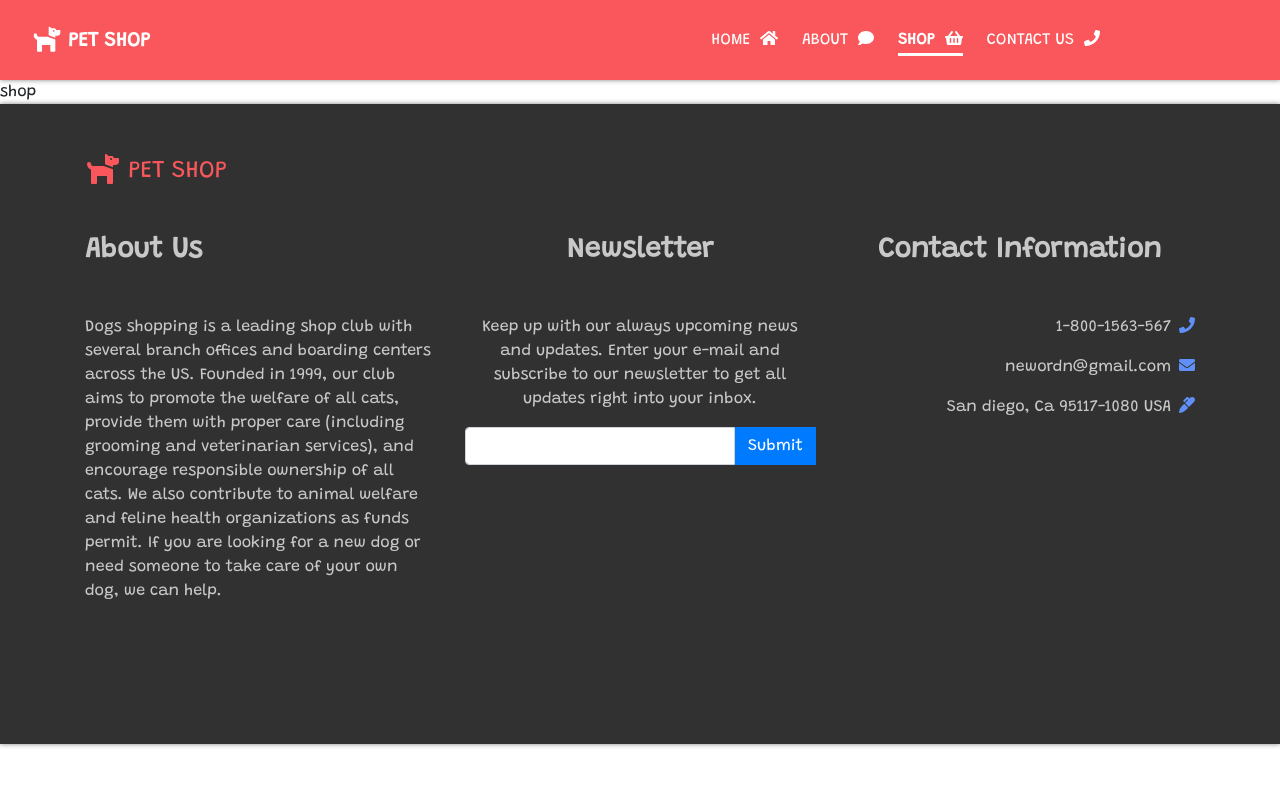
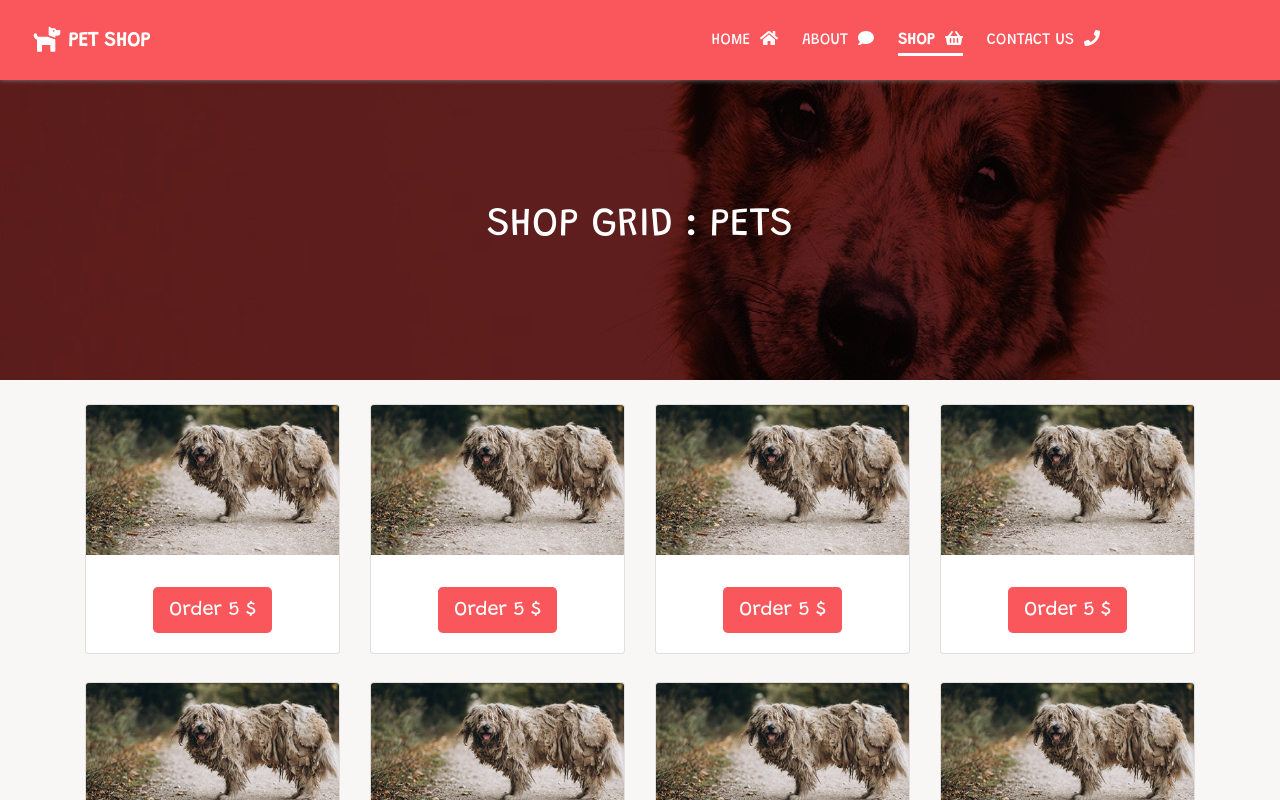
Before and after one commit to newordn/dogs-shopping, a React (Create React App) app: page /shop in a window 1280 px wide. Shown: the top 800 px of the page. Built offline with nearby package versions, Linux system fonts and the light colour scheme.

Commit message:
Updated Shop page, and refractoring dog component

```diff
--- a/src/components/Dog/Dog.js
+++ b/src/components/Dog/Dog.js
@@ -1,7 +1,8 @@
 import React from "react";
 import { Card, Button } from "react-bootstrap";
 
-export function Dog({ price, img, description }) {
+export function Dog({ dog }) {
+  const { price, img, description } = dog;
   return (
     <Card>
       <Card.Img variant="top" src={img} />
--- /dev/null
+++ b/src/consts/dogs.js
@@ -0,0 +1,92 @@
+export const DOGS_TO_SELL = [
+  {
+    img: "/statics/imgs/article1.jpg",
+    price: 5
+  },
+  {
+    img: "/statics/imgs/article1.jpg",
+    price: 5
+  },
+  {
+    img: "/statics/imgs/article1.jpg",
+    price: 5
+  },
+  {
+    img: "/statics/imgs/article1.jpg",
+    price: 5
+  },
+  {
+    img: "/statics/imgs/article1.jpg",
+    price: 5
+  },
+  {
+    img: "/statics/imgs/article1.jpg",
+    price: 5
+  },
+  {
+    img: "/statics/imgs/article1.jpg",
+    price: 5
+  },
+  {
+    img: "/statics/imgs/article1.jpg",
+    price: 5
+  },
+  {
+    img: "/statics/imgs/article1.jpg",
+    price: 5
+  },
+  {
+    img: "/statics/imgs/article1.jpg",
+    price: 5
+  },
+  {
+    img: "/statics/imgs/article1.jpg",
+    price: 5
+  },
+  {
+    img: "/statics/imgs/article1.jpg",
+    price: 5
+  }
+];
+export const DOGS_SERVICES = [
+  {
+    img: "/statics/imgs/article1.jpg",
+    price: 5,
+    description: "Watching"
+  },
+  {
+    img: "/statics/imgs/article1.jpg",
+    price: 5,
+    description: "Watching"
+  },
+  {
+    img: "/statics/imgs/article1.jpg",
+    price: 5,
+    description: "Watching"
+  },
+  {
+    img: "/statics/imgs/article1.jpg",
+    price: 5,
+    description: "Watching"
+  },
+  {
+    img: "/statics/imgs/article1.jpg",
+    price: 5,
+    description: "Watching"
+  },
+  {
+    img: "/statics/imgs/article1.jpg",
+    price: 5,
+    description: "Watching"
+  },
+  {
+    img: "/statics/imgs/article1.jpg",
+    price: 5,
+    description: "Watching"
+  },
+  {
+    img: "/statics/imgs/article1.jpg",
+    price: 5,
+    description: "Watching"
+  }
+];
--- a/src/pages/Home/Home.css
+++ b/src/pages/Home/Home.css
@@ -10,8 +10,5 @@
   flex-direction: column;
   align-items: center;
   justify-content: space-evenly;
-}
-.sell {
-  padding: 1rem;
   background: #f8f7f5;
 }
--- a/src/pages/Home/Home.js
+++ b/src/pages/Home/Home.js
@@ -2,6 +2,7 @@ import React from "react";
 import "./Home.css";
 import { Carousel, Button, Container, Row, Col, Card } from "react-bootstrap";
 import { Dog } from "../../components/Dog/Dog";
+import { DOGS_TO_SELL, DOGS_SERVICES } from "../../consts/dogs";
 
 export function Home() {
   return (
@@ -26,16 +27,10 @@ export function Home() {
         </Carousel.Item>
 
         <Carousel.Item>
-          <img
-            className="d-block w-100 img-size"
-            src="/statics/imgs/slide2.jpg"
-            alt="service"
-          />
+          <img className="d-block w-100 img-size" src="/statics/imgs/slide2.jpg" alt="service" />
           <Carousel.Caption>
             <h1 className="mb-5">Best service for your Pet</h1>
-            <p className="mb-3">
-              We take care of your pet, like never before, he will thank you.
-            </p>
+            <p className="mb-3">We take care of your pet, like never before, he will thank you.</p>
             <p>
               <Button className="bg-red border-none" size="lg">
                 Order Now
@@ -54,8 +49,7 @@ export function Home() {
                 <Card.Body>
                   <Card.Title>1000 pets available</Card.Title>
                   <Card.Text>
-                    We have got a collection of more than 1000 pets available
-                    just for you.
+                    We have got a collection of more than 1000 pets available just for you.
                   </Card.Text>
                   <Button className="bg-red border-none" size="lg">
                     Shop Now
@@ -69,8 +63,8 @@ export function Home() {
                 <Card.Body>
                   <Card.Title>Washing, Healing, Dental Care</Card.Title>
                   <Card.Text>
-                    From its quenottes to the ends of its paws, the dog needs
-                    some regular care, We are taking care of it for you.
+                    From its quenottes to the ends of its paws, the dog needs some regular care, We
+                    are taking care of it for you.
                   </Card.Text>
                   <Button className="bg-red border-none" size="lg">
                     Shop Now
@@ -86,26 +80,18 @@ export function Home() {
           <hr style={{ borderColor: "#f9575c", borderWidth: 3 }} />
           <h1 className=" mb-5">Our best deals</h1>
           <Row className="mb-4">
-            <Col md={4} className="mb-1">
-              <Dog img="/statics/imgs/article1.jpg" price="5" />
-            </Col>
-            <Col md={4} className="mb-1">
-              <Dog img="/statics/imgs/article1.jpg" price="5" />
-            </Col>
-            <Col md={4} className="mb-1">
-              <Dog img="/statics/imgs/article1.jpg" price="5" />
-            </Col>
+            {DOGS_TO_SELL.slice(0, 3).map((dog) => (
+              <Col md="4" className="mb-1">
+                <Dog dog={dog} />
+              </Col>
+            ))}
           </Row>
           <Row className="mb-4">
-            <Col md={4} className="mb-1">
-              <Dog img="/statics/imgs/article1.jpg" price="5" />
-            </Col>
-            <Col md={4} className="mb-1">
-              <Dog img="/statics/imgs/article1.jpg" price="5" />
-            </Col>
-            <Col md={4} className="mb-1">
-              <Dog img="/statics/imgs/article1.jpg" price="5" />
-            </Col>
+            {DOGS_TO_SELL.slice(3, 6).map((dog) => (
+              <Col md="4" className="mb-1">
+                <Dog dog={dog} />
+              </Col>
+            ))}
           </Row>
           <p className="text-center">
             <Button className="bg-red border-none" size="lg">
@@ -119,26 +105,18 @@ export function Home() {
           <hr style={{ borderColor: "#f9575c", borderWidth: 3 }} />
           <h1 className=" mb-5">Watching + Dental Care + Healing</h1>
           <Row className="mb-4">
-            <Col md={4} className="mb-1">
-              <Dog img="/statics/imgs/article1.jpg" price="5" />
-            </Col>
-            <Col md={4} className="mb-1">
-              <Dog img="/statics/imgs/article1.jpg" price="5" />
-            </Col>
-            <Col md={4} className="mb-1">
-              <Dog img="/statics/imgs/article1.jpg" price="5" />
-            </Col>
+            {DOGS_SERVICES.slice(0, 3).map((dog) => (
+              <Col md="4" className="mb-1">
+                <Dog dog={dog} />
+              </Col>
+            ))}
           </Row>
           <Row className="mb-4">
-            <Col md={4} className="mb-1">
-              <Dog img="/statics/imgs/article1.jpg" price="5" />
-            </Col>
-            <Col md={4} className="mb-1">
-              <Dog img="/statics/imgs/article1.jpg" price="5" />
-            </Col>
-            <Col md={4} className="mb-1">
-              <Dog img="/statics/imgs/article1.jpg" price="5" />
-            </Col>
+            {DOGS_SERVICES.slice(3, 6).map((dog) => (
+              <Col md="4" className="mb-1">
+                <Dog dog={dog} />
+              </Col>
+            ))}
           </Row>
           <p className="text-center">
             <Button className="bg-red border-none" size="lg">
--- a/src/pages/Shop/Shop.css
+++ b/src/pages/Shop/Shop.css
@@ -0,0 +1,12 @@
+.shop-header{
+  background: url("/statics/imgs/home_background1.jpg") no-repeat center/cover;
+  height:300px;
+  background-color: #f9575c;
+  background-blend-mode:  multiply;
+  display:flex;
+  justify-content: center;
+  align-items: center;
+}
+.bg-bluewhite{
+  background-color: #f8f7f5;
+}
--- a/src/pages/Shop/Shop.js
+++ b/src/pages/Shop/Shop.js
@@ -1,9 +1,67 @@
-import React from 'react';
-import './Shop.css';
-
+import React from "react";
+import "./Shop.css";
+import { Row, Col, Container } from "react-bootstrap";
+import { Dog } from "../../components/Dog/Dog";
+import { DOGS_TO_SELL, DOGS_SERVICES } from "../../consts/dogs";
 export function Shop() {
-  return (<div>
-      shop
-  </div>
+  return (
+    <div>
+      <div className="shop-header text-center text-white">
+        <h1>SHOP GRID : PETS</h1>
+      </div>
+      <div className="bg-bluewhite pt-4 pb-4">
+        <Container>
+          <Row className="mb-4">
+            {DOGS_TO_SELL.slice(0, 4).map((dog) => (
+              <Col md="3" className="mb-1">
+                <Dog dog={dog} />
+              </Col>
+            ))}
+          </Row>
+          <Row className="mb-4">
+            {DOGS_TO_SELL.slice(4, 8).map((dog) => (
+              <Col md="3" className="mb-1">
+                <Dog dog={dog} />
+              </Col>
+            ))}
+          </Row>
+          <Row>
+            {DOGS_TO_SELL.slice(8, 12).map((dog) => (
+              <Col md="3" className="mb-1">
+                <Dog dog={dog} />
+              </Col>
+            ))}
+          </Row>
+        </Container>
+      </div>
+      <div className="shop-header text-center text-white">
+        <h1>SHOP GRID : PETS'S SERVICES</h1>
+      </div>
+      <div className="bg-bluewhite pt-4 pb-4">
+        <Container>
+          <Row className="mb-4">
+            {DOGS_SERVICES.slice(0, 4).map((dog) => (
+              <Col md="3" className="mb-1">
+                <Dog dog={dog} />
+              </Col>
+            ))}
+          </Row>
+          <Row className="mb-4">
+            {DOGS_SERVICES.slice(4, 8).map((dog) => (
+              <Col md="3" className="mb-1">
+                <Dog dog={dog} />
+              </Col>
+            ))}
+          </Row>
+          <Row>
+            {DOGS_SERVICES.slice(8, 12).map((dog) => (
+              <Col md="3" className="mb-1">
+                <Dog dog={dog} />
+              </Col>
+            ))}
+          </Row>
+        </Container>
+      </div>
+    </div>
   );
 }
```
